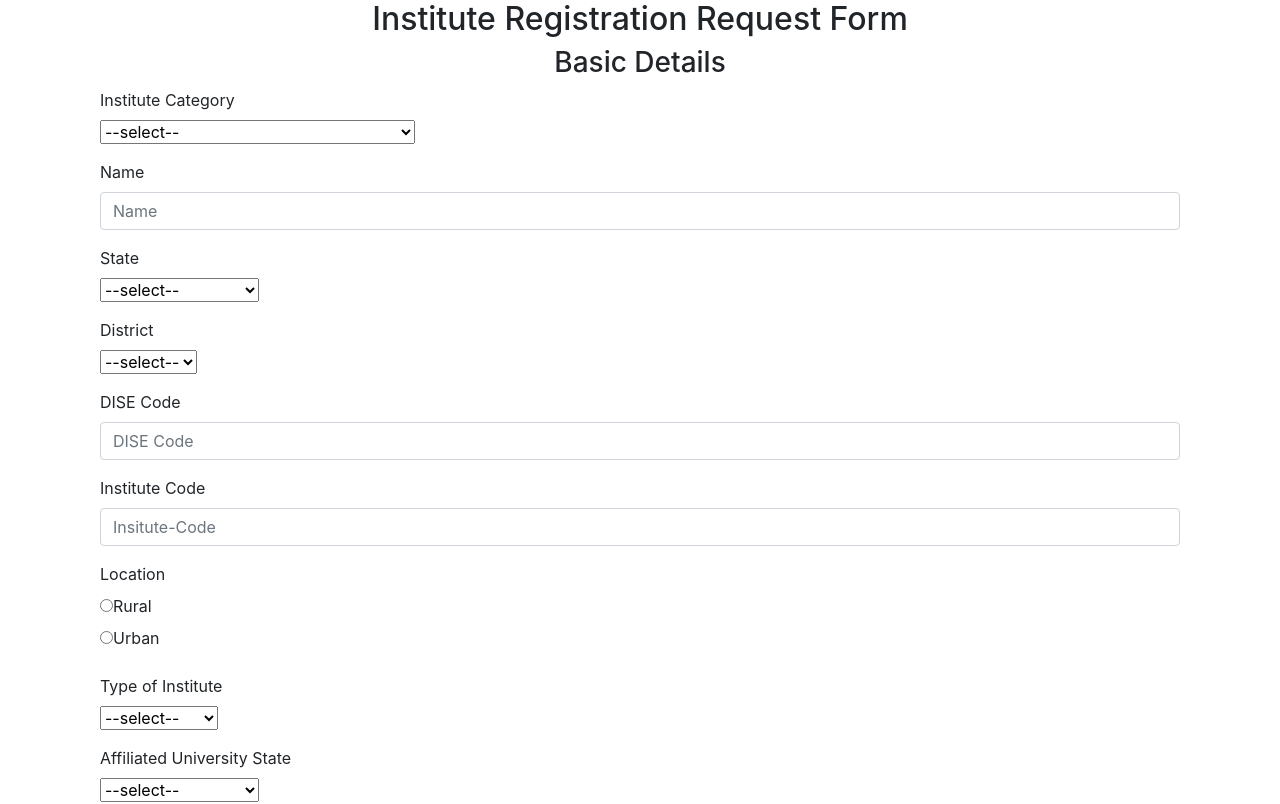
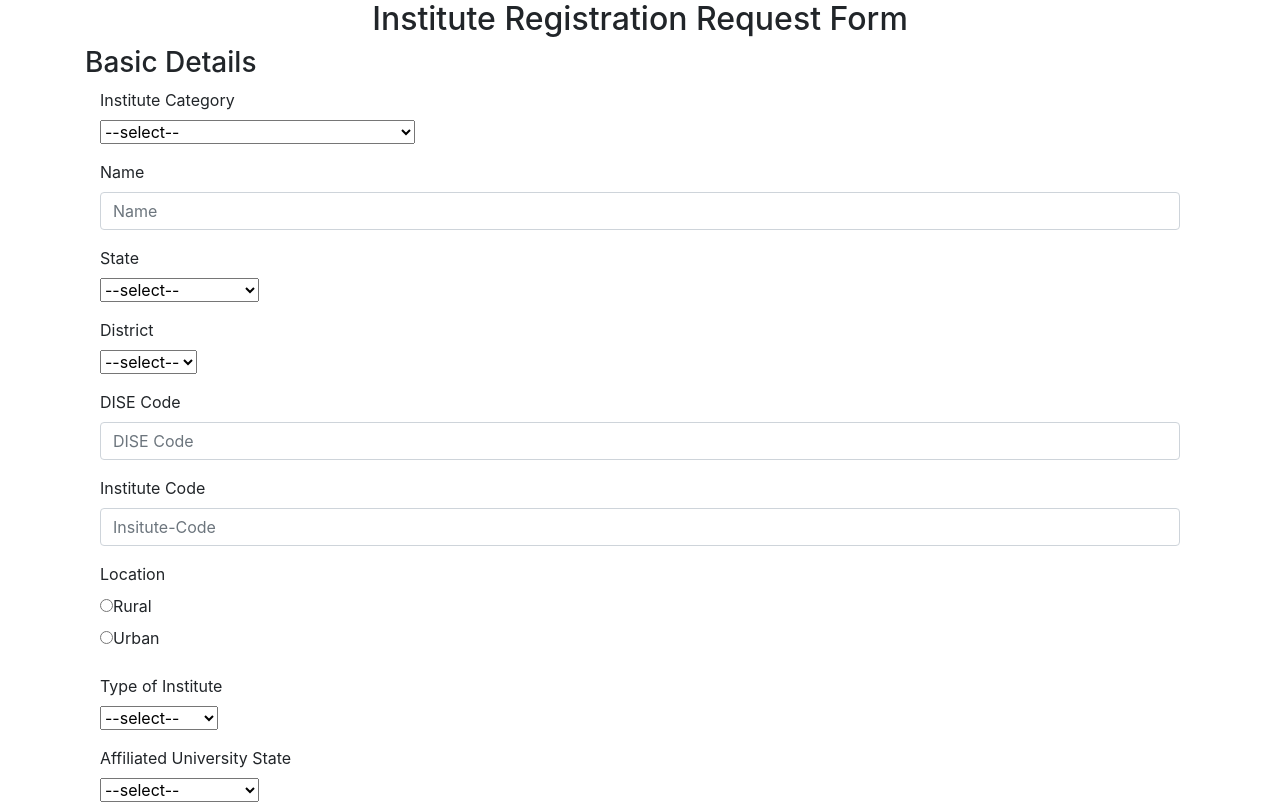
Before and after one commit to akshay-patade/National-Scholarship-Frontend, an Angular app: page / in a window 1280 px wide. Shown: the top 804 px of the page. Built offline with nearby package versions, Linux system fonts and the light colour scheme.

Commit message:
binding remaining of institute registration

```diff
--- a/src/app/Institute/institute-registration.component.html
+++ b/src/app/Institute/institute-registration.component.html
@@ -1,7 +1,7 @@
 <div class="container">
     <form class="form-horizontal">
         <h2 style="text-align:center">Institute Registration Request Form</h2>
-        <h3 style="text-align:center">Basic Details</h3>
+        <h3>Basic Details</h3>
         <!--Institute Category-->
         <div class="form-group">
             <label for="instituteCategory" class="col-sm-3 control-label">Institute Category</label>
```
